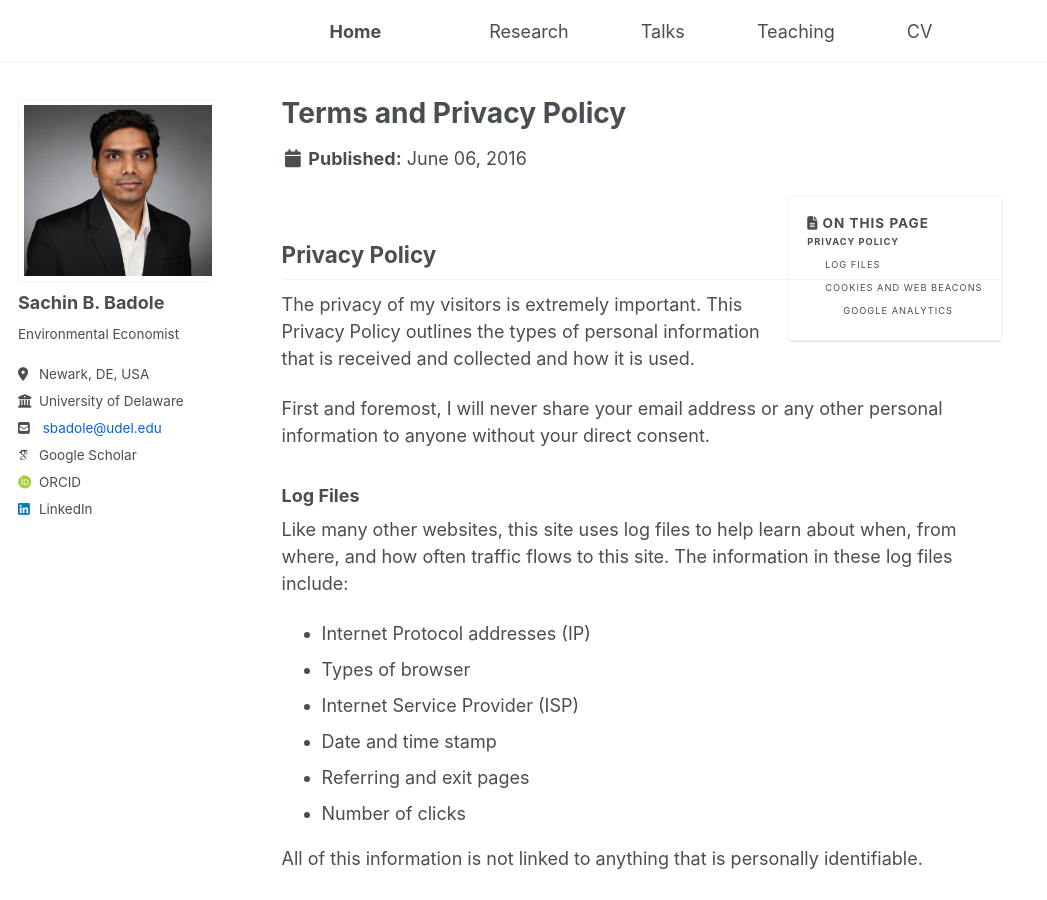
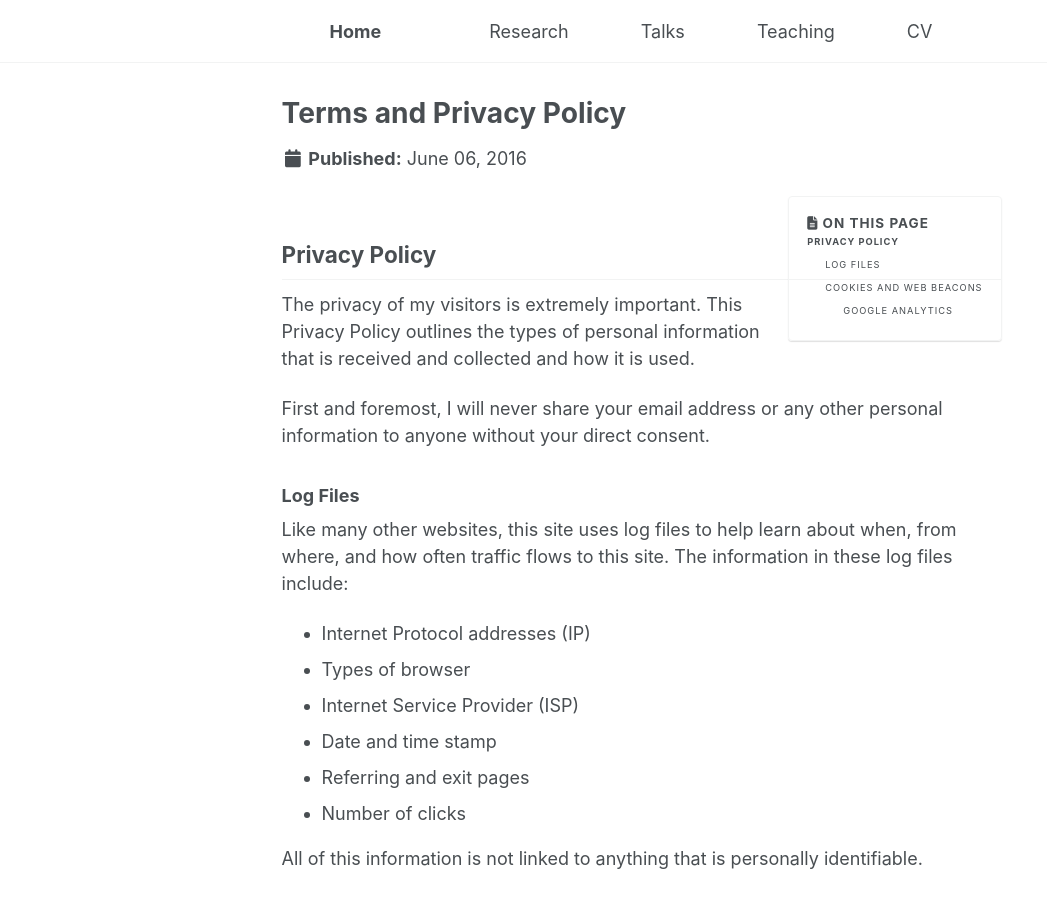
Before and after one commit to sachin-b-badole/sachin-b-badole.github.io, a Jekyll site: the page built from _pages/terms.md, in a window 1280 px wide and 900 px high. Shown: the whole window, without its empty margins (0-1047 px from the left). Built offline with Jekyll 4.4.1, drawn with Linux system fonts in a browser that asks for light colours; some web fonts are replaced; a script bundle is joined from its source files by our own code; library files that are not in the unit come from our copies; some of the changed lines change nothing that is shown.

Commit message:
Update _config.yml

```diff
--- a/_config.yml
+++ b/_config.yml
@@ -70,7 +70,7 @@ author:
   keybase          : # Username
   instagram        : # Username
   lastfm           : # Username
-  linkedin         : "sachin-b-badole-6920b6a2"
+  linkedin         : # "sachin-b-badole-6920b6a2"
   mastodon         : # URL
   medium           : # URL
   pinterest        : # Username
@@ -248,7 +248,7 @@ defaults:
       type: posts
     values:
       layout: single
-      author_profile: true
+      author_profile: false
       read_time: true
       comments: true
       share: true
@@ -259,7 +259,7 @@ defaults:
       type: pages
     values:
       layout: single
-      author_profile: true
+      author_profile: false
   # _teaching
   - scope:
       path: ""
```
